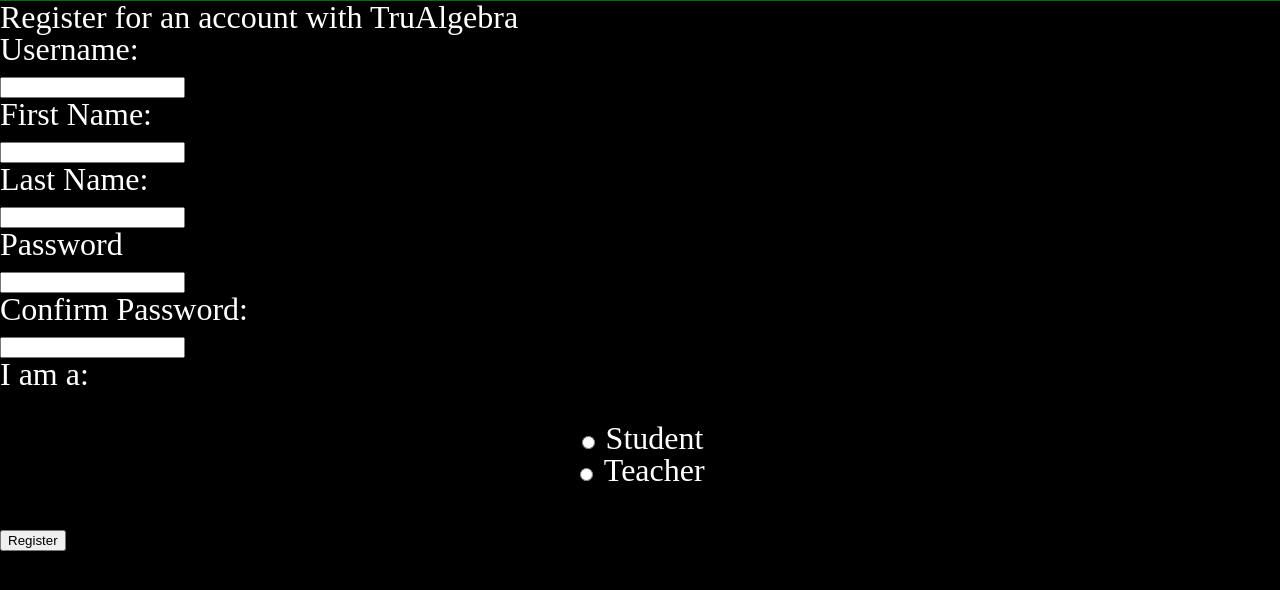
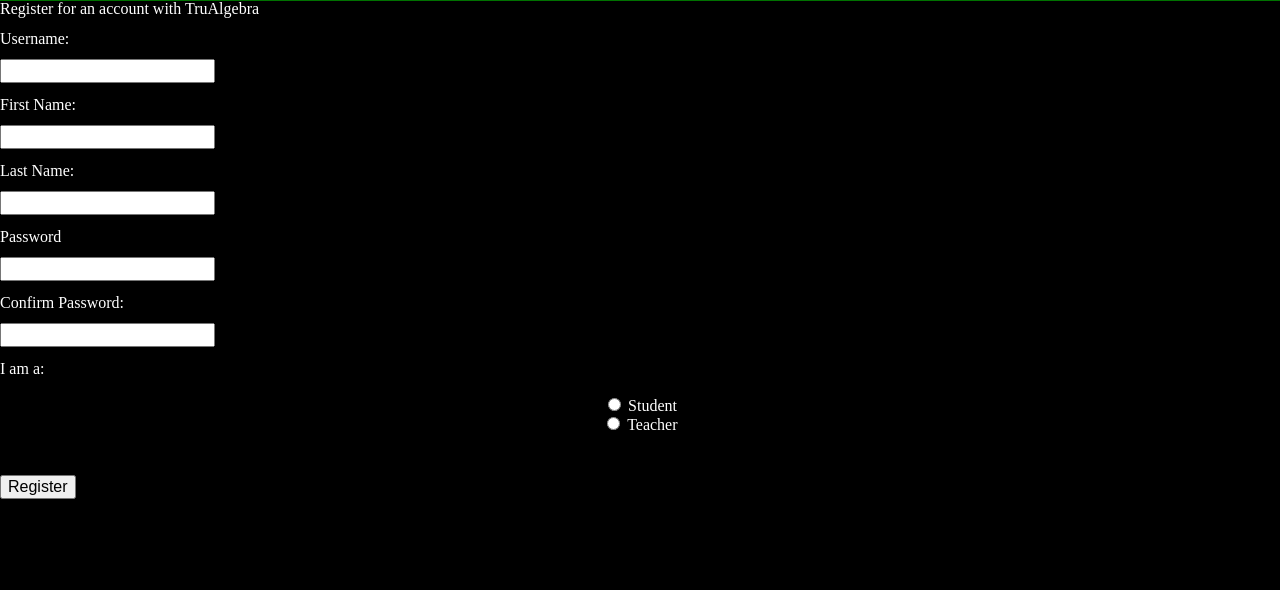
Before and after one commit to carston-work/tru-algebra-py, a Flask app: page /register in a window 1280 px wide. Shown: the part 95-685 px from the top of the page. Run offline with Flask 2, Linux system fonts and the light colour scheme; some libraries are stand-ins or nearby versions.

Commit message:
font-sizes adjusted

```diff
--- a/app/static/style.css
+++ b/app/static/style.css
@@ -103,12 +103,11 @@
     width: 40%;
     margin-left: 0px;
     margin-right: 0px;
-    font-size: 05vw;
 }
 
-.shrink_eqs {
+/* .shrink_eqs {
     font-size: 1.5vw;
-}
+} */
 
 .past_due {
     color: gray;
@@ -121,3 +120,7 @@
 #demo_link {
     font-size: 0.5em;
 }
+
+form > * {
+    font-size: 0.5em;
+}
```
